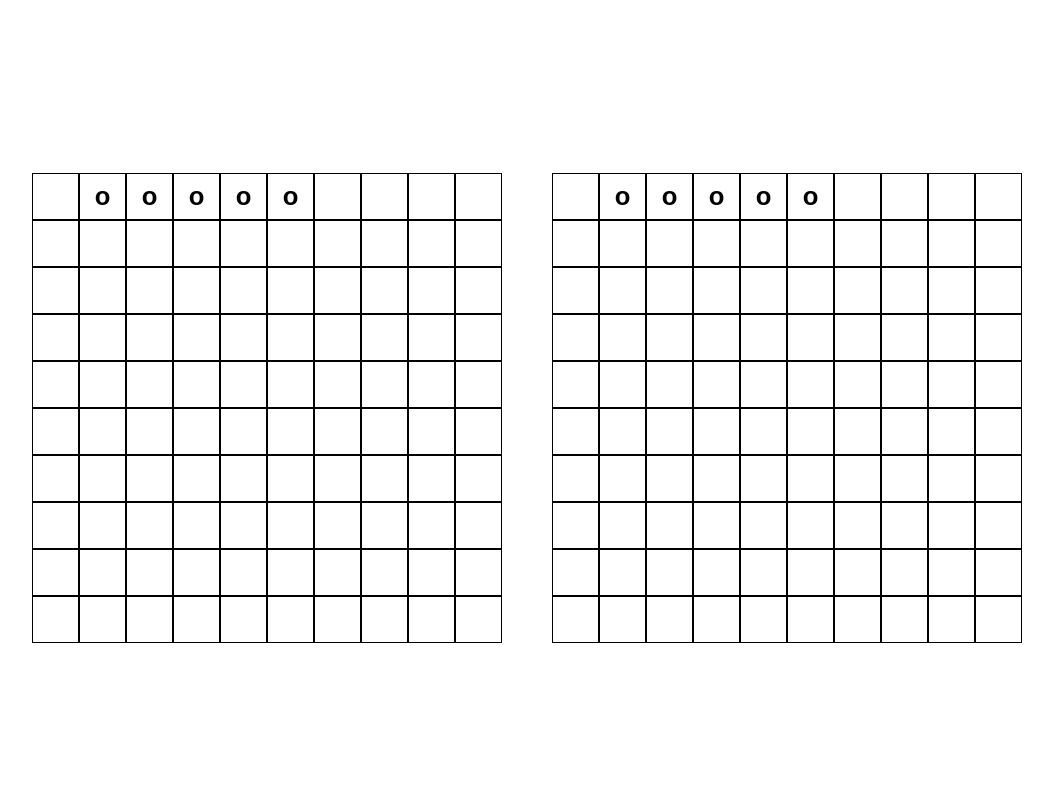
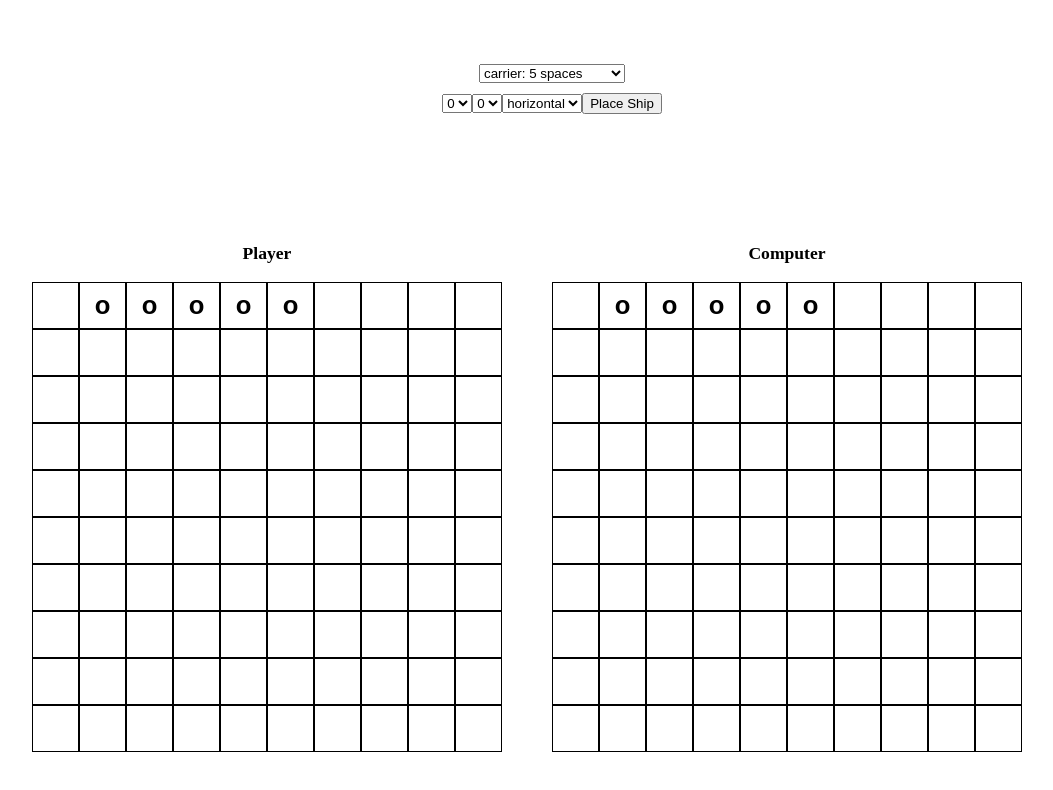
Before and after one commit to CourtneeM/Battleship-v2, a website with bundled scripts: page index.html in a window 1280 px wide. Shown: the whole page, without its empty margins (88-1141 px from the left). Built offline with nearby package versions, Linux system fonts and the light colour scheme.

Commit message:
Add ship selection and placement dropdowns to ui

```diff
--- a/components/Player.js
+++ b/components/Player.js
@@ -4,10 +4,10 @@ function Player() {
   function generateShips() {
     const defaultShips = [
       { name: 'carrier', length: 5 },
-      // { name: 'battleship', length: 4 },
-      // { name: 'destroyer', length: 3 },
-      // { name: 'submarine', length: 3 },
-      // { name: 'patrol boat', length: 2 },
+      { name: 'battleship', length: 4 },
+      { name: 'destroyer', length: 3 },
+      { name: 'submarine', length: 3 },
+      { name: 'patrol boat', length: 2 },
     ];
 
     const ships = {};
--- a/components/display-controller/gameboard.js
+++ b/components/display-controller/gameboard.js
@@ -3,9 +3,21 @@ import gameboardController from "../event-controller/gameboard.js";
 const gameboardDisplay = (() => {
   function generate(gameboard, interactive = false) {
     const gameboardContainer = document.createElement('div');
+    const gameboardLabel = document.createElement('p');
+    const gridContainer = document.createElement('div');
 
-    gameboardContainer.id = interactive ? 'enemy-gameboard-container' : 'player-gameboard-container';
+    if (interactive) {
+      gameboardContainer.id = 'enemy-gameboard-container';
+      gameboardLabel.classList.add('gameboard-label');
+      gameboardLabel.textContent = 'Computer';
+    } else {
+      gameboardContainer.id = 'player-gameboard-container';
+      gameboardLabel.classList.add('gameboard-label');
+      gameboardLabel.textContent = 'Player';
+    }
+
     gameboardContainer.classList.add('gameboard-container');
+    gridContainer.classList.add('grid-container');
 
     gameboard.forEach((row) => {
       const rowDiv = document.createElement('div');
@@ -23,7 +35,8 @@ const gameboardDisplay = (() => {
         rowDiv.appendChild(colDiv);
       });
 
-      gameboardContainer.appendChild(rowDiv);
+      gridContainer.appendChild(rowDiv);
+      [gameboardLabel, gridContainer].forEach((el) => gameboardContainer.appendChild(el));
       document.querySelector('body').appendChild(gameboardContainer);
     });
 
--- /dev/null
+++ b/components/display-controller/ship-placement.js
@@ -0,0 +1,63 @@
+function shipsDisplay(player) {
+  const shipsDropDown = document.createElement('select');
+  shipsDropDown.id = 'ships-selector';
+
+  const shipNames = Object.keys(player.ships);
+  Object.values(player.ships).forEach((ship, i) => {
+    const option = document.createElement('option');
+    option.value = `${shipNames[i]}: ${ship.length} spaces`;
+    option.textContent = `${shipNames[i]}: ${ship.length} spaces`;
+
+    shipsDropDown.appendChild(option);
+  });
+
+  return shipsDropDown;
+}
+
+function coordinatesDropDown() {
+  const rowDropDown = document.createElement('select');
+  const colDownDrop = document.createElement('select');
+
+  [rowDropDown, colDownDrop].forEach((select) => {
+    for (let i = 0; i <= 9; i++) {
+      const option = document.createElement('option');
+      option.value = i;
+      option.textContent = i;
+      select.appendChild(option);
+    }
+  });
+
+  return [rowDropDown, colDownDrop];
+}
+
+function orientationDropDown() {
+  const orientationDropDown = document.createElement('select');
+  const horizontalOption = document.createElement('option');
+  const verticalOption = document.createElement('option');
+
+  horizontalOption.value = 'horizontal';
+  horizontalOption.textContent = 'horizontal';
+  verticalOption.value = 'vertical';
+  verticalOption.textContent = 'vertical';
+
+  [horizontalOption, verticalOption].forEach((el) => orientationDropDown.appendChild(el));
+
+  return orientationDropDown;
+}
+
+function shipPlacementDisplay(player) {
+  const shipPlacementContainer = document.createElement('div');
+  const placeShipBtn = document.createElement('button');
+
+  shipPlacementContainer.id = 'ship-placement-container';
+
+  placeShipBtn.textContent = 'Place Ship';
+  // add event listener
+
+  [shipsDisplay(player), ...coordinatesDropDown(), orientationDropDown(), placeShipBtn]
+    .forEach((el) => shipPlacementContainer.appendChild(el));
+
+  document.querySelector('body').appendChild(shipPlacementContainer);
+}
+
+export default shipPlacementDisplay;
--- a/components/gameplay.js
+++ b/components/gameplay.js
@@ -1,4 +1,5 @@
 import Gameboard from './Gameboard.js';
+import shipPlacementDisplay from './display-controller/ship-placement.js';
 import gameboardDisplay from './display-controller/gameboard.js';
 import gameboardController from './event-controller/gameboard.js';
 import Player from './Player.js';
@@ -10,6 +11,7 @@ function gameplay() {
   const computerGameboard = Gameboard();
   let gameOver = false;
 
+  shipPlacementDisplay(player);
   gameboardDisplay.generate(playerGameboard.gameboard);
   gameboardDisplay.generate(computerGameboard.gameboard, true);
 
@@ -56,3 +58,7 @@ function gameplay() {
 }
 
 export default gameplay;
+
+// add ship placement in UI
+// 3 drop downs with numbers 0-9 on the first two, horizontal/vertical on last
+// place ship button next to drop downs
--- a/style/style.scss
+++ b/style/style.scss
@@ -4,6 +4,16 @@ body {
   justify-content: center;
   align-items: center;
   height: 100vh;
+}
+
+#ship-placement-container {
+  flex: 1 1 100%;
+  text-align: center;
+
+  #ships-selector {
+    display: block;
+    margin: 0 auto 10px;
+  }
 }
 
 #game-over-container {
@@ -14,6 +24,13 @@ body {
 .gameboard-container {
   margin-right: 50px;
 
+  .gameboard-label {
+    font-size: 1.1rem;
+    text-align: center;
+    font-weight: 600;
+  }
+
+  .grid-container {
     .row {
       display: flex;
       flex-wrap: wrap;
@@ -31,3 +48,4 @@ body {
       border: 1px solid #000;
     }
   }
+}
```
Also changed, not shown: style/style.css, 1 other file. Lines whose indentation alone changed are shown as unchanged.
